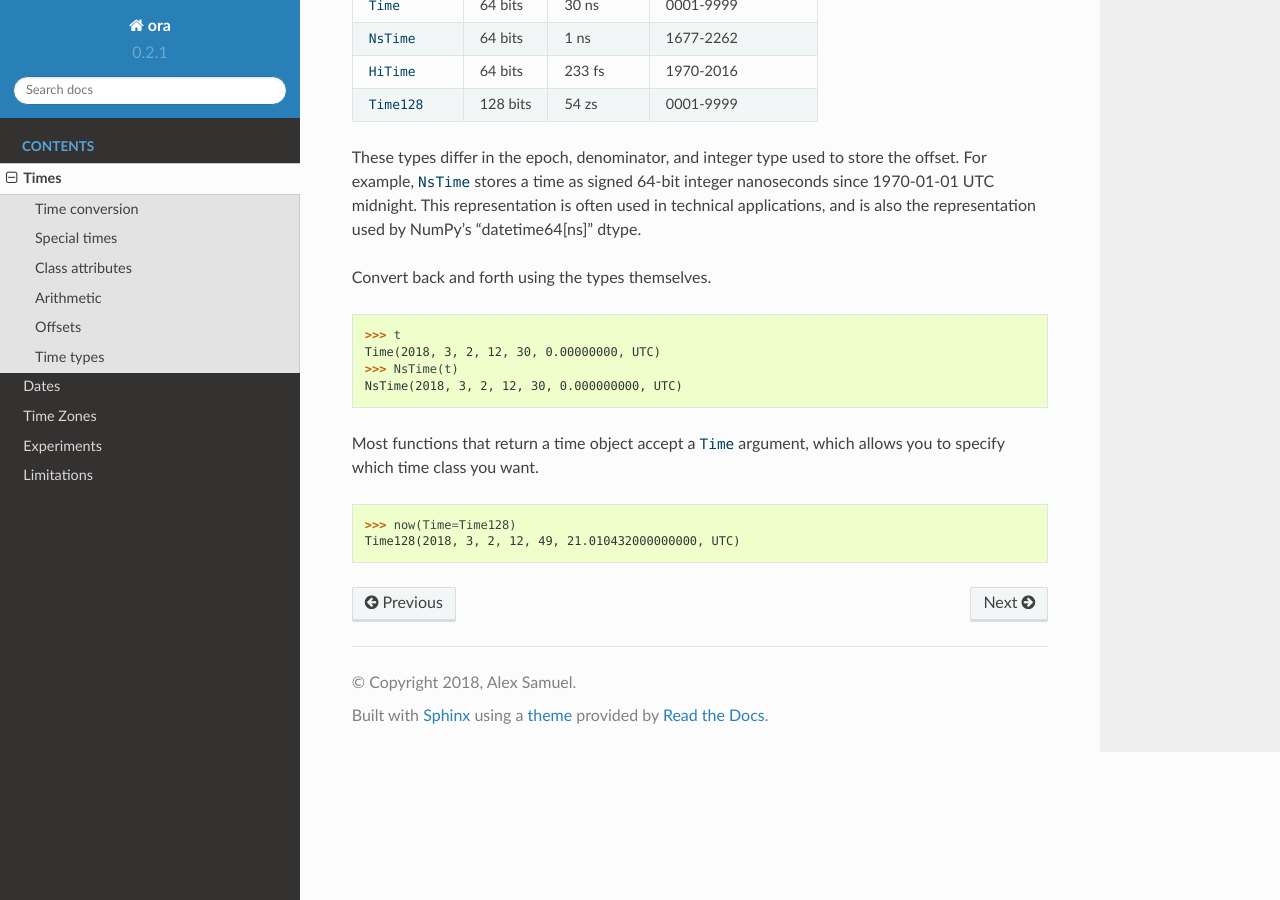
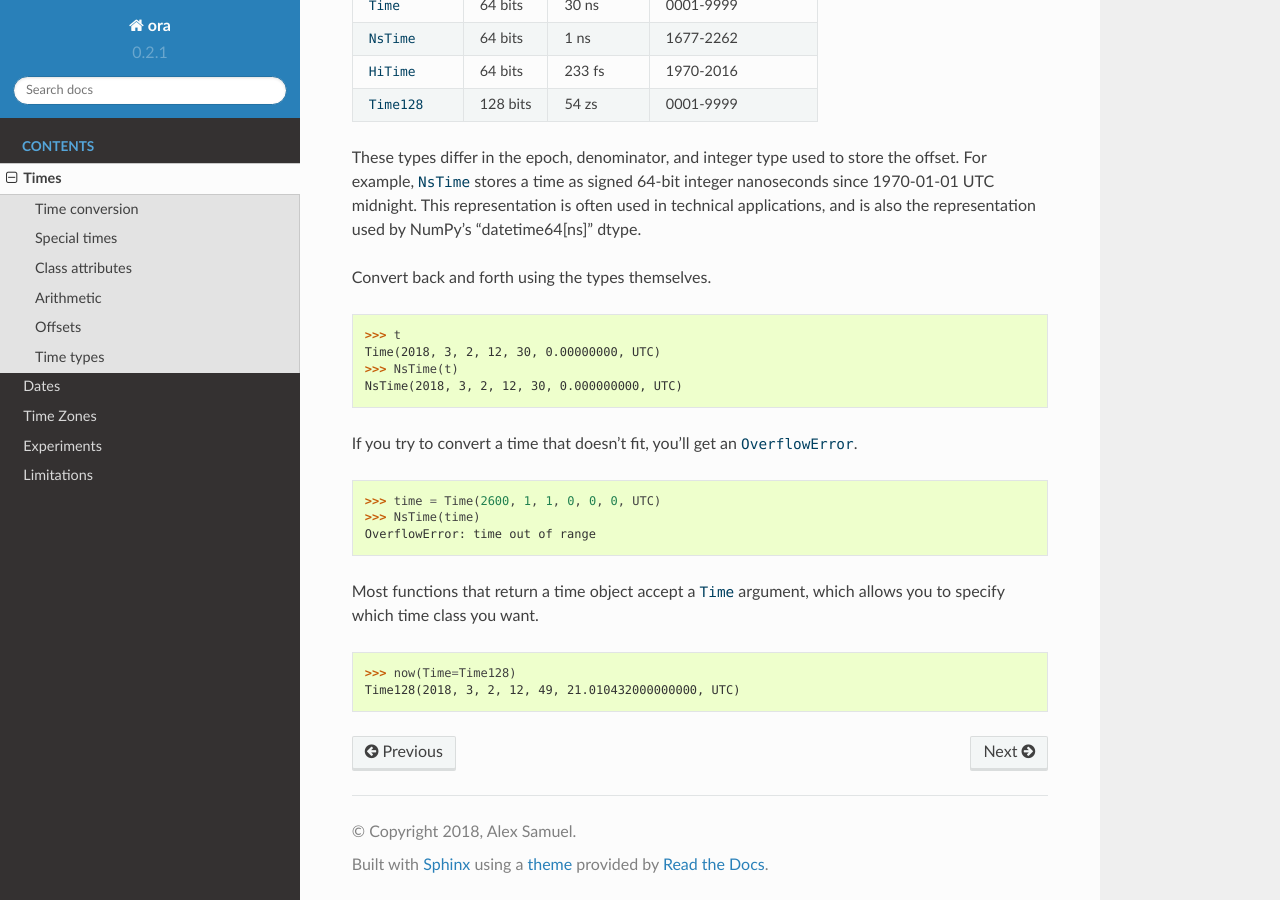
Before and after one commit to alexhsamuel/ora, a Sphinx documentation site: the page built from docs/times.rst, in a window 1280 px wide and 900 px high, scrolled down 2712 px. Built offline with Sphinx 7.4.7 and the Read the Docs theme 2.0.0, drawn with Linux system fonts in a browser that asks for light colours; pages that are not in the unit, such as notebooks, are missing from menus.

Commit message:
Time conversion.

```diff
--- a/docs/times.rst
+++ b/docs/times.rst
@@ -140,7 +140,11 @@ Convert back and forth using the types themselves.
     >>> NsTime(t)
     NsTime(2018, 3, 2, 12, 30, 0.000000000, UTC)
 
-.. FIXME If you try to convert a time that doesn't fit, you'll get an `OverflowError`.
+If you try to convert a time that doesn't fit, you'll get an `OverflowError`.
+
+    >>> time = Time(2600, 1, 1, 0, 0, 0, UTC)
+    >>> NsTime(time)
+    OverflowError: time out of range
 
 Most functions that return a time object accept a `Time` argument, which allows
 you to specify which time class you want.
```
